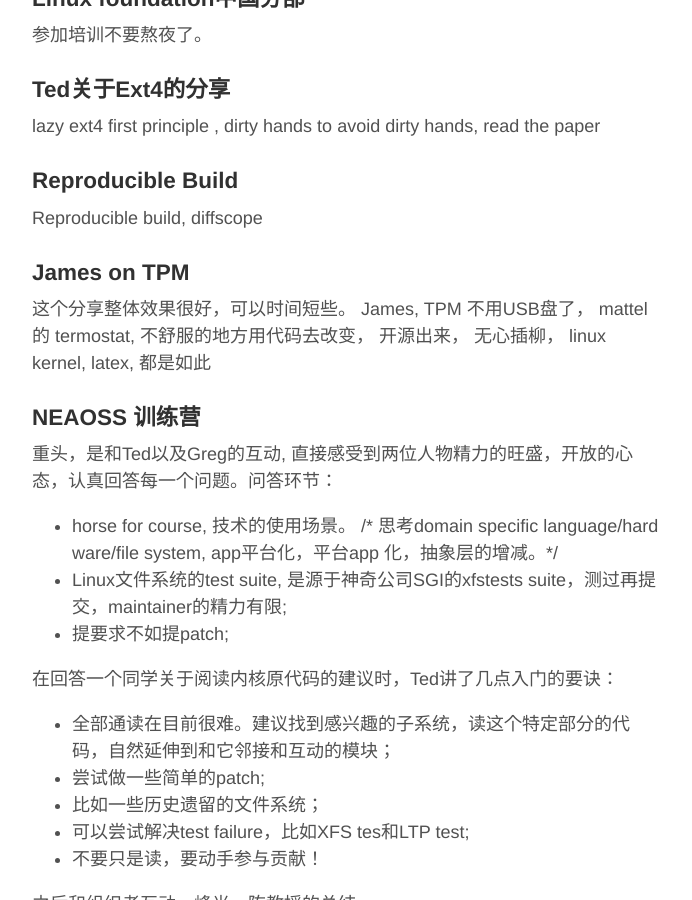
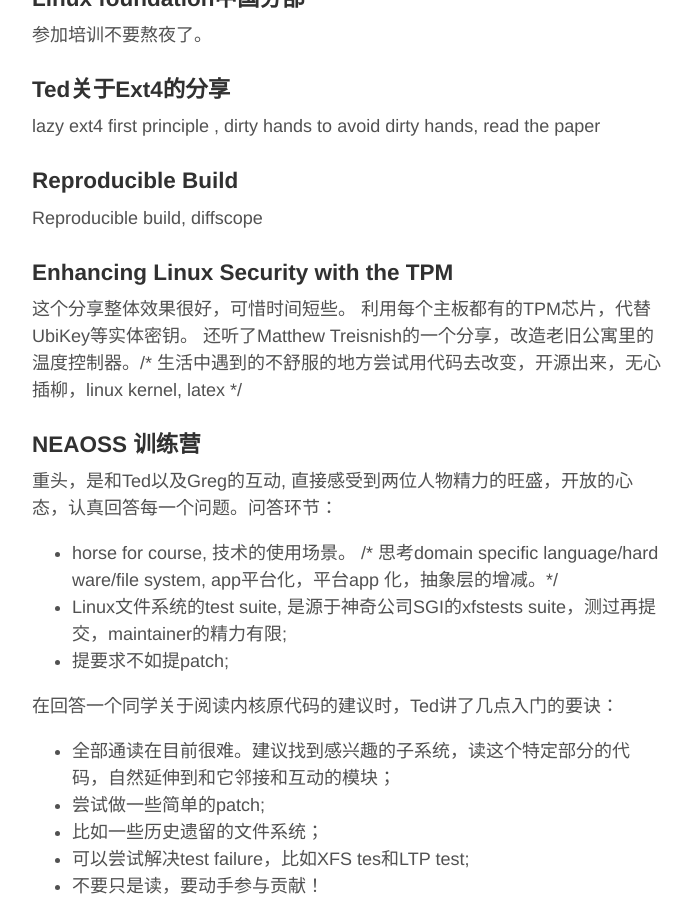
Before and after one commit to WenboYang/WenboYang.github.io, a Jekyll site: the page built from _posts/2016-6-21-linuxcon-beijing-summary.md, in a window 1280 px wide and 900 px high, scrolled down 574 px. Shown: the whole window, without its empty margins (293-985 px from the left). Built offline with Jekyll 4.4.1, drawn with Linux system fonts in a browser that asks for light colours; comment, search, counter and statistics services are not loaded.

Commit message:
Update 2016-6-21-linuxcon-beijing-summary.md

```diff
--- a/_posts/2016-6-21-linuxcon-beijing-summary.md
+++ b/_posts/2016-6-21-linuxcon-beijing-summary.md
@@ -25,9 +25,10 @@ lazy ext4 first principle , dirty hands to avoid dirty hands, read the paper
 ### Reproducible Build
 Reproducible build, diffscope
 
-### James on TPM
-这个分享整体效果很好，可以时间短些。
-James, TPM 不用USB盘了， mattel的 termostat, 不舒服的地方用代码去改变， 开源出来， 无心插柳， linux kernel, latex, 都是如此
+### Enhancing Linux Security with the TPM
+这个分享整体效果很好，可惜时间短些。
+利用每个主板都有的TPM芯片，代替UbiKey等实体密钥。
+还听了Matthew Treisnish的一个分享，改造老旧公寓里的温度控制器。/* 生活中遇到的不舒服的地方尝试用代码去改变，开源出来，无心插柳，linux kernel, latex */
 
 ### NEAOSS 训练营
 重头，是和Ted以及Greg的互动, 直接感受到两位人物精力的旺盛，开放的心态，认真回答每一个问题。问答环节：
```
